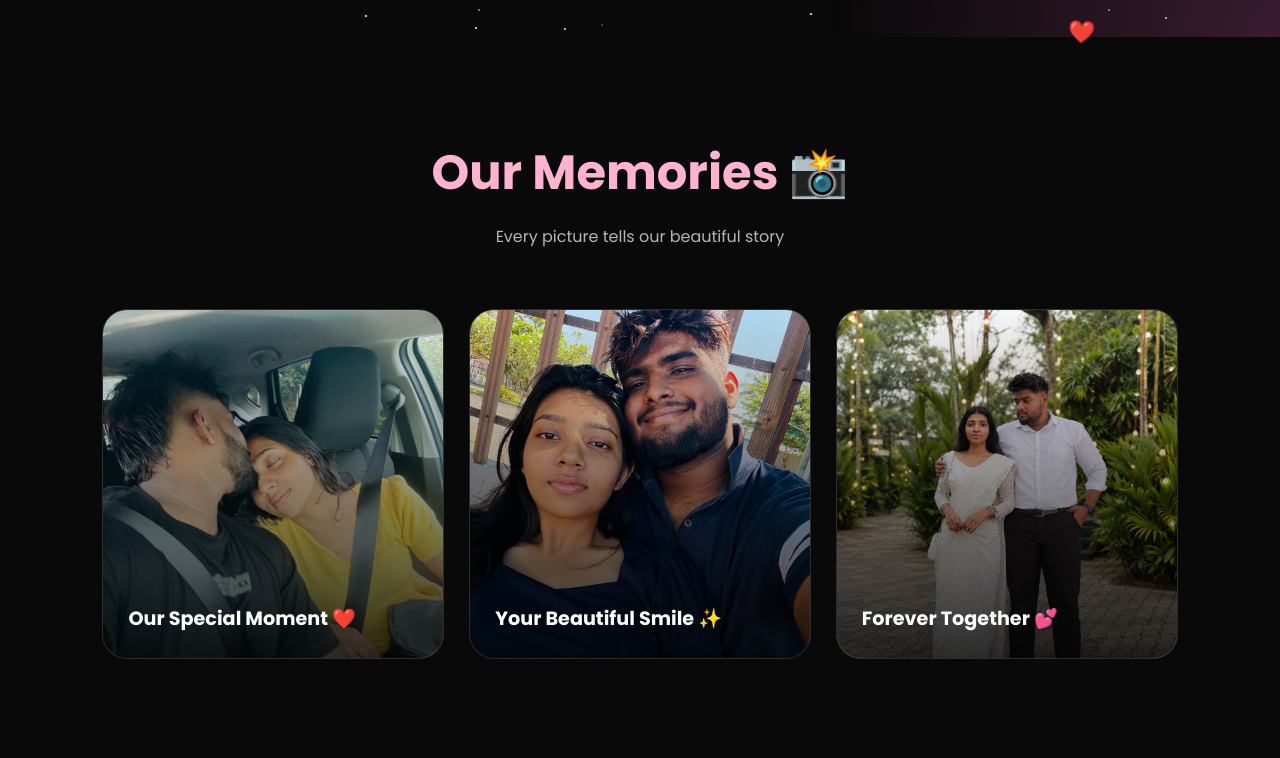
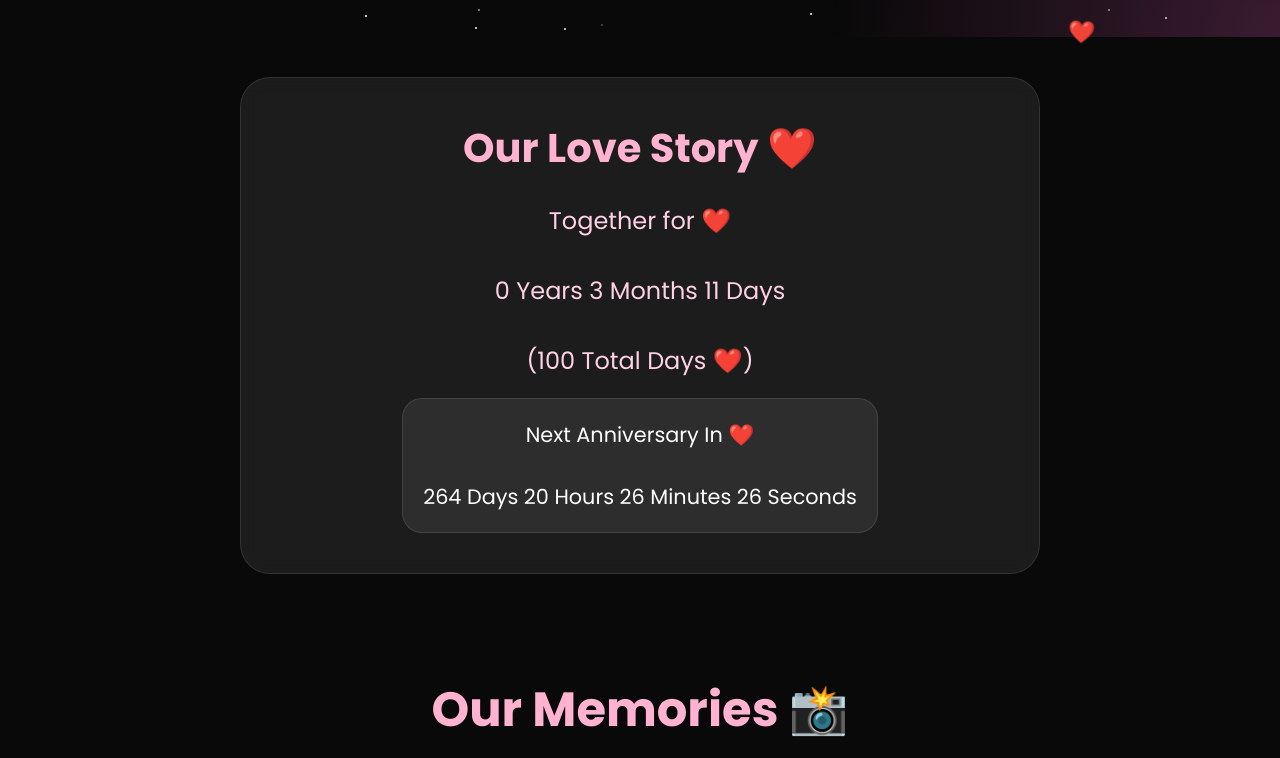
Before and after one commit to imasha67sandeepa-ui/Us, a plain HTML site: page index.html in a window 1280 px wide. Shown: the part 763-1521 px from the top of the page. Drawn offline with Linux system fonts and the light colour scheme.

Commit message:
index.html

```diff
--- a/index.html
+++ b/index.html
@@ -285,6 +285,60 @@
     display:inline-block;
     border:1px solid rgba(255,255,255,0.1);
 }
+
+.anniversary-box{
+
+    text-align:center;
+
+    padding:40px 20px;
+
+    margin-top:40px;
+
+    background:rgba(255,255,255,0.08);
+
+    border-radius:30px;
+
+    border:1px solid rgba(255,255,255,0.1);
+
+    backdrop-filter:blur(10px);
+
+    color:white;
+
+    max-width:800px;
+
+    margin-left:auto;
+    margin-right:auto;
+
+}
+
+.anniversary-box h2{
+
+    color:#ffb3d1;
+
+    margin-bottom:25px;
+
+    font-size:2.5rem;
+
+}
+
+#loveYears{
+
+    font-size:1.5rem;
+
+    margin-bottom:20px;
+
+    color:#ffd1e6;
+
+}
+
+#countdown{
+
+    font-size:1.3rem;
+
+    color:white;
+
+}
+
   </style>
 </head>
 
@@ -311,6 +365,16 @@
       <div class="counter" id="daysTogether"></div>
     </div>
   </section>
+
+<div class="anniversary-box">
+
+    <h2>Our Love Story ❤️</h2>
+
+    <div id="loveYears"></div>
+
+    <div id="countdown"></div>
+
+</div>
 
   <section class="section">
     <div class="title">
@@ -446,6 +510,133 @@ document.addEventListener("click", startMusic);
 document.addEventListener("touchstart", startMusic);
 </script>
 
+<script>
+
+function updateAnniversary() {
+
+    // ENTER YOUR ANNIVERSARY DATE
+    const anniversaryDate =
+        new Date("2026-02-12T00:00:00");
+
+    // LOCAL TIME
+    const now = new Date();
+
+    // LOVE TIME DIFFERENCE
+    let diffLove = now - anniversaryDate;
+
+    // TOTAL DAYS TOGETHER
+    const totalDays =
+        Math.floor(diffLove / (1000 * 60 * 60 * 24));
+
+    // YEARS TOGETHER
+    let years =
+        now.getFullYear() -
+        anniversaryDate.getFullYear();
+
+    // MONTHS TOGETHER
+    let months =
+        now.getMonth() -
+        anniversaryDate.getMonth();
+
+    // DAYS
+    let days =
+        now.getDate() -
+        anniversaryDate.getDate();
+
+    // FIX NEGATIVE DAYS
+    if(days < 0){
+
+        months--;
+
+        const previousMonth =
+            new Date(
+                now.getFullYear(),
+                now.getMonth(),
+                0
+            ).getDate();
+
+        days += previousMonth;
+    }
+
+    // FIX NEGATIVE MONTHS
+    if(months < 0){
+
+        years--;
+
+        months += 12;
+    }
+
+    // SHOW LOVE YEARS
+    document.getElementById("loveYears").innerHTML =
+
+        `Together for ❤️
+        <br><br>
+        ${years} Years
+        ${months} Months
+        ${days} Days
+        <br><br>
+        (${totalDays} Total Days ❤️)`;
+
+    // NEXT ANNIVERSARY
+    let nextAnniversary = new Date(
+        now.getFullYear(),
+        anniversaryDate.getMonth(),
+        anniversaryDate.getDate(),
+        0,0,0
+    );
+
+    // IF PASSED
+    if(now > nextAnniversary){
+
+        nextAnniversary = new Date(
+            now.getFullYear() + 1,
+            anniversaryDate.getMonth(),
+            anniversaryDate.getDate(),
+            0,0,0
+        );
+    }
+
+    // COUNTDOWN
+    const diff = nextAnniversary - now;
+
+    const countdownDays =
+        Math.floor(diff / (1000 * 60 * 60 * 24));
+
+    const hours =
+        Math.floor(
+            (diff % (1000 * 60 * 60 * 24))
+            / (1000 * 60 * 60)
+        );
+
+    const minutes =
+        Math.floor(
+            (diff % (1000 * 60 * 60))
+            / (1000 * 60)
+        );
+
+    const seconds =
+        Math.floor(
+            (diff % (1000 * 60))
+            / 1000
+        );
+
+    document.getElementById("countdown").innerHTML =
+
+        `Next Anniversary In ❤️
+        <br><br>
+        ${countdownDays} Days
+        ${hours} Hours
+        ${minutes} Minutes
+        ${seconds} Seconds`;
+
+}
+
+// UPDATE EVERY SECOND
+setInterval(updateAnniversary, 1000);
+
+updateAnniversary();
+
+</script>
 
 </body>
 </html>
```
